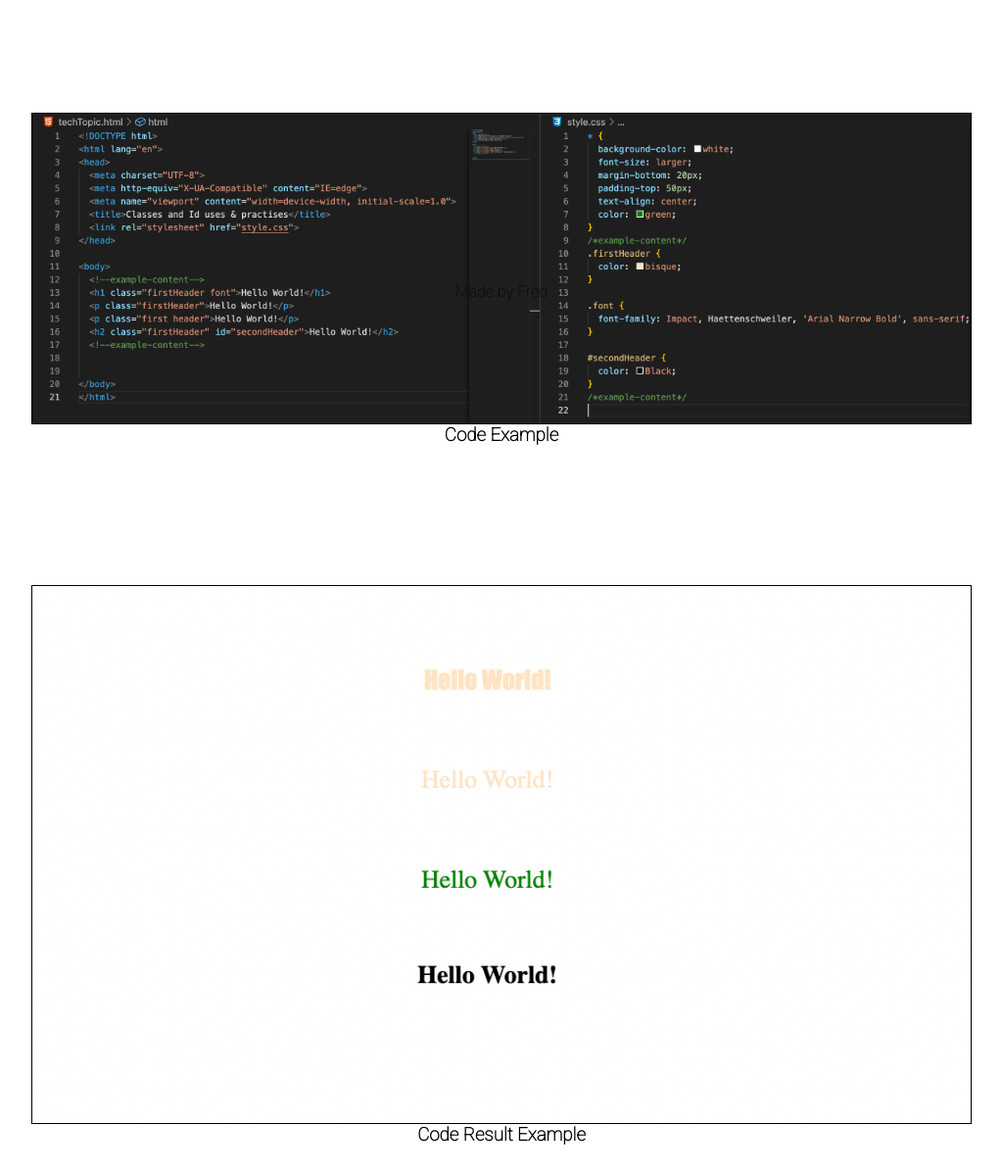
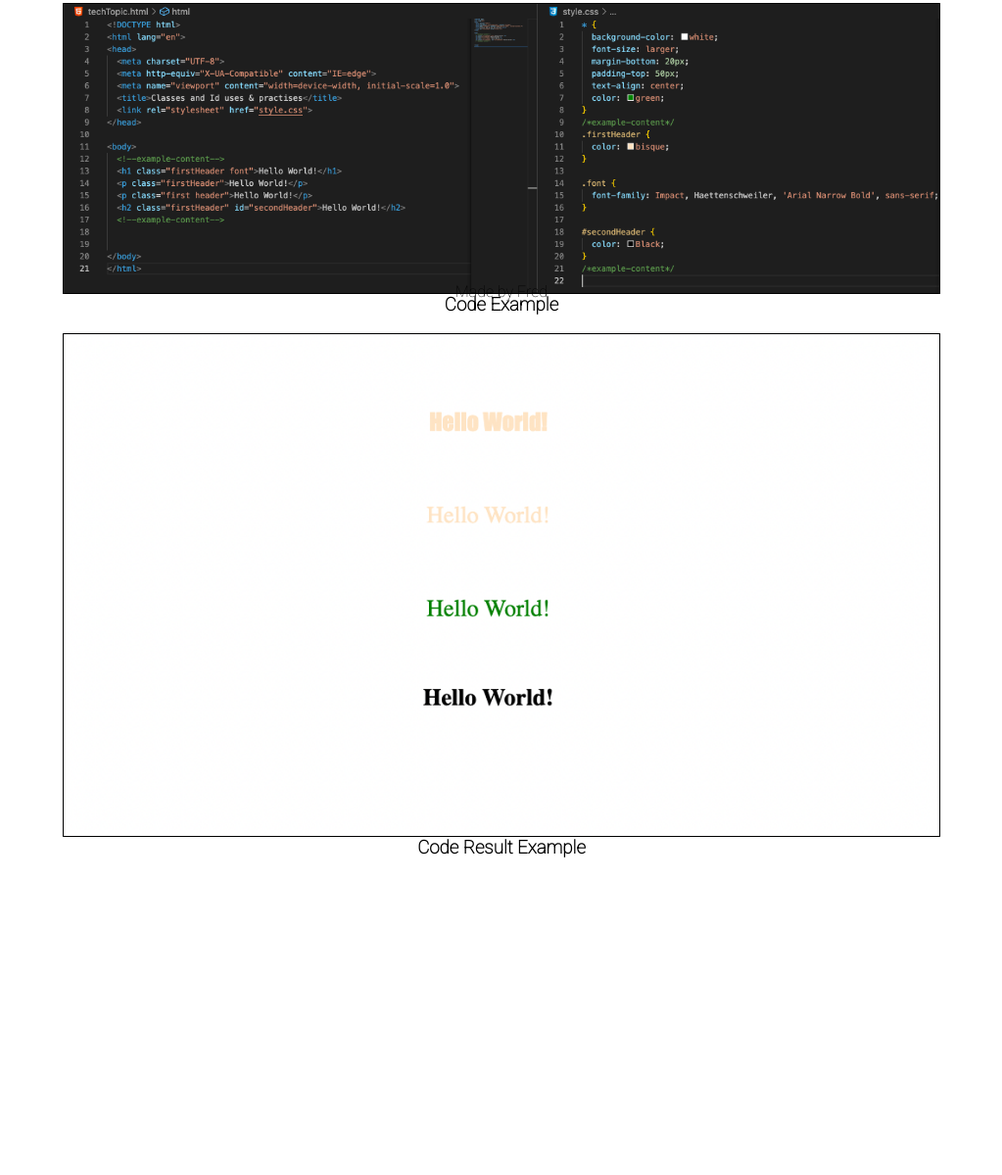
Before and after one commit to fredk-pene/og-github.io, a plain HTML site: page blog/html-css.html in a window 1280 px wide. Shown: the part 494-1693 px from the top of the page at 98% size, without its empty margins (128-1151 px from the left). After the commit the page ends 1370 px from the top, so only its background shows below. Drawn offline with Linux system fonts and the light colour scheme.

Commit message:
edit page wrapper

```diff
--- a/blog/html-css.html
+++ b/blog/html-css.html
@@ -64,16 +64,15 @@
       of the ID style will show in the result again due to higher specificity, (examples pictured).
      </p>
      <br>
-      <div class="container">
-          <div class="img">
-           <img src="../Images/screenshot1.png">
+          <!-- <div class="img"> -->
+           <img class ="htmlCSS" src="../Images/screenshot1.png">
            <h3 class="robofont">Code Example </h3>
           </div>
         </div>
       </div>
-      <div class="container">
-          <div class="img">
-           <img src="../Images/screenshot2.png">
+      <br>
+          <!-- <div class="img"> -->
+           <img class ="htmlCSS" src="../Images/screenshot2.png">
            <h3 class="robofont">Code Result Example</h3>
           </div>
         </div>
--- a/styles/emotional-intelligence.css
+++ b/styles/emotional-intelligence.css
@@ -78,6 +78,7 @@
 
 .p{
   text-align: center;
+  vertical-align: middle;
   font-family: 'Roboto', sans-serif;
  }
 .pageWrapper{
@@ -205,6 +206,11 @@ border: 1px solid black;
   height: auto;
 }
 
+.htmlCSS {
+  width: 70vw;
+  height: auto;
+}
+
   @media screen and (max-width: 500px) {
     .img {
       width: 100%;
```
Also changed, not shown: blog/javascript-dom.html (+7 -6 lines).
